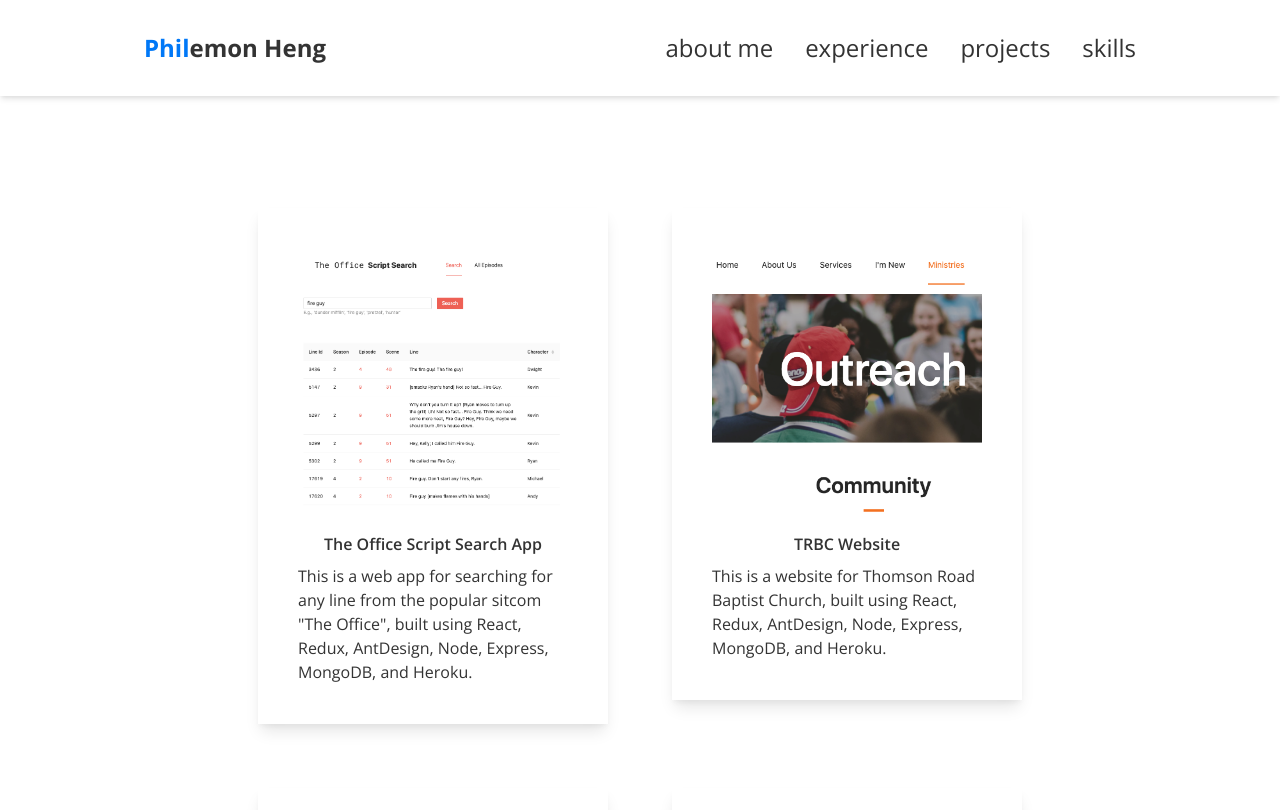
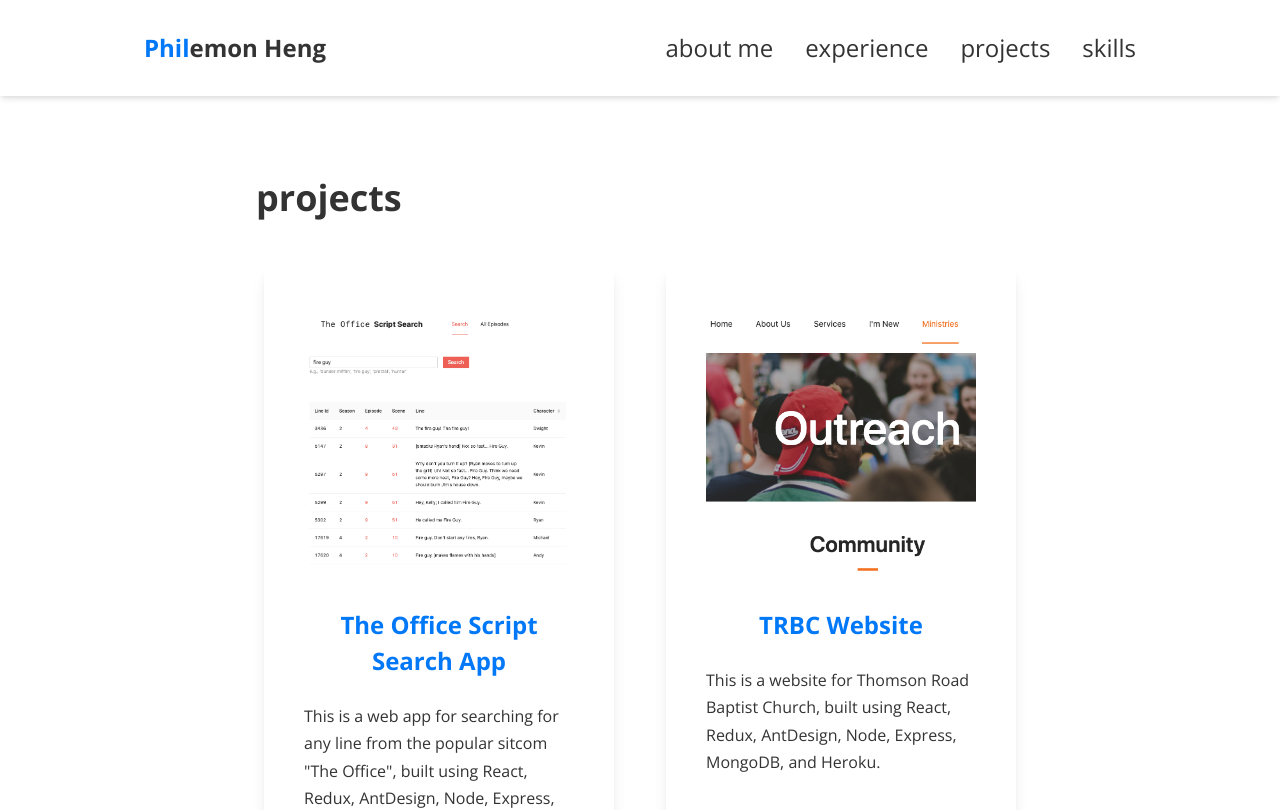
Before and after one commit to fillingthemoon/personal-website-02, a Next.js app: page /projects in a window 1280 px wide. Shown: the top 810 px of the page. Built offline with nearby package versions, Linux system fonts and the light colour scheme.

Commit message:
update projects

```diff
--- a/components/ui/projectCard.js
+++ b/components/ui/projectCard.js
@@ -18,7 +18,7 @@
         maxWidth="350px"
         spacing={2}
         alignItems="center"
-        m={8}
+        m={2}
         p={10}
         cursor="pointer"
         boxShadow="lg"
@@ -28,13 +28,20 @@
           transition: '0.2s',
         }}
       >
-        <Box>
-          <Image src={imgSrc} alt="project" objectFit="scale-down" />
-        </Box>
-        <Text fontWeight="600" textAlign="center">
-          {title}
-        </Text>
-        <Text>{description}</Text>
+        <Stack spacing="6">
+          <Box>
+            <Image src={imgSrc} alt="project" objectFit="scale-down" />
+          </Box>
+          <Text
+            fontWeight="bold"
+            textAlign="center"
+            fontSize="2xl"
+            color="blue"
+          >
+            {title}
+          </Text>
+          <Text lineHeight='1.7'>{description}</Text>
+        </Stack>
       </Stack>
     </Link>
   )
--- a/pages/index.js
+++ b/pages/index.js
@@ -7,7 +7,7 @@
       <Head>
         <title>about me</title>
       </Head>
-      <Heading mb={12}>Hi there! :)</Heading>
+      <Heading mb='12'>Hi there! :)</Heading>
       <Stack fontSize="lg" spacing={8} textAlign="justify">
         <Text>
           Since I was a kid, I&apos;ve always loved building and putting things
--- a/pages/projects.js
+++ b/pages/projects.js
@@ -4,13 +4,19 @@
 import projectsData from '../data/projects'
 import ProjectCard from '../components/ui/projectCard'
 
+import { Box, Heading } from '@chakra-ui/react'
+
 const Projects = (props) => {
   return (
-    <div>
+    <Box px={{ base: '4', md: '28' }}>
       <Head>
         <title>projects</title>
       </Head>
-      <Flex flexWrap="wrap" justifyContent="center">
+      <Heading mb="10">projects</Heading>
+      <Flex
+        flexWrap="wrap"
+        justifyContent={{ base: 'center', md: 'space-between' }}
+      >
         {props.projectsData.map((project, i) => {
           return (
             <ProjectCard
@@ -23,7 +29,7 @@
           )
         })}
       </Flex>
-    </div>
+    </Box>
   )
 }
 
```
